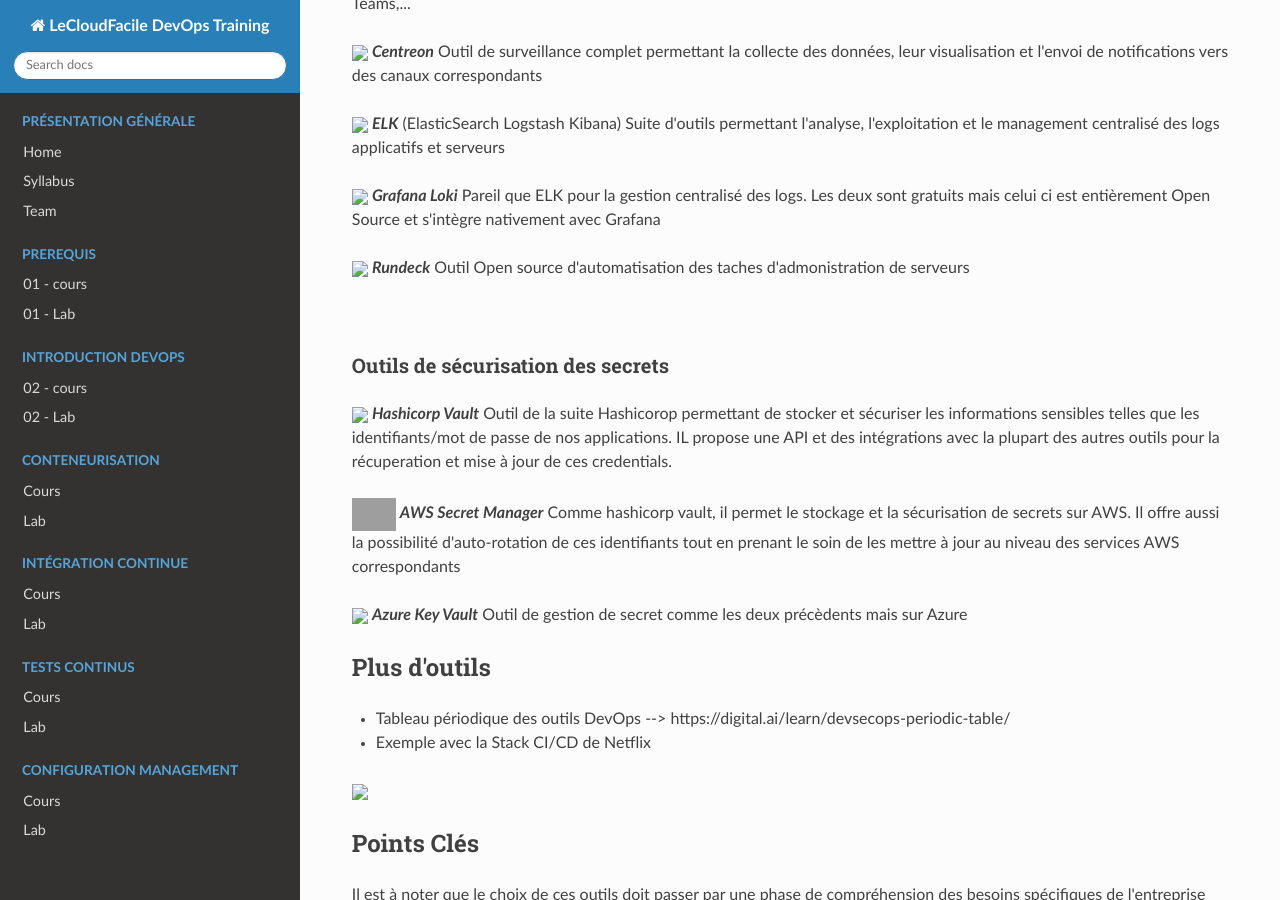
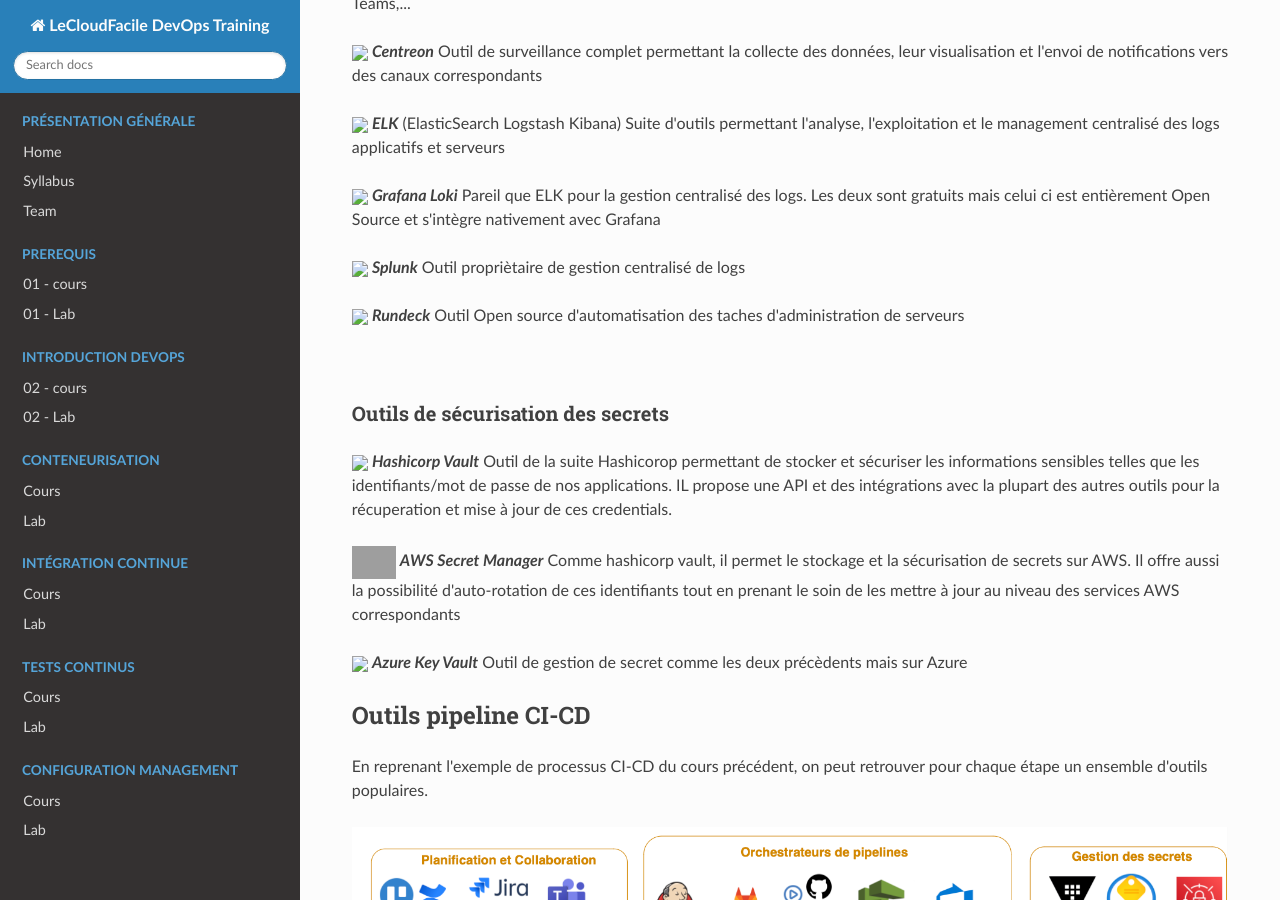
Before and after one commit to wingufactory/lecloudfacile-devops-training, an MkDocs documentation site: the page built from docs/02-intro-devops/05-panorama-outils-devops.md, in a window 1280 px wide and 900 px high, scrolled down 4211 px. Built offline with MkDocs 1.6.1, drawn with Linux system fonts in a browser that asks for light colours; nearby versions of some CDN libraries; grey boxes are pictures that could not be loaded.

Commit message:
[panorama outils devops] add tools

```diff
--- a/docs/02-intro-devops/05-panorama-outils-devops.md
+++ b/docs/02-intro-devops/05-panorama-outils-devops.md
@@ -134,9 +134,11 @@
 
 <img src="../img/logo-app/loki.png"  width="5%"/>  ***Grafana Loki*** Pareil que ELK pour la gestion centralisé des logs. Les deux sont gratuits mais celui ci est entièrement Open Source et s'intègre nativement avec Grafana
 
-<img src="../img/logo-app/rundeck.png"  width="5%"/>  ***Rundeck*** Outil Open source d'automatisation des taches d'admonistration de serveurs
+<img src="../img/logo-app/splunk.png"  width="5%"/>  ***Splunk*** Outil propriètaire de gestion centralisé de logs
 
-<br>
+<img src="../img/logo-app/rundeck.png"  width="5%"/>  ***Rundeck*** Outil Open source d'automatisation des taches d'administration de serveurs
+
+</br>
 
 ### Outils de sécurisation des secrets
 
@@ -145,6 +147,12 @@
 <img src="../img/logo-app/aws-secret-manager.png"  width="5%"/>  ***AWS Secret Manager*** Comme hashicorp vault, il permet le stockage et la sécurisation de secrets sur AWS. Il offre aussi la possibilité d'auto-rotation de ces identifiants tout en prenant le soin de les mettre à jour au niveau des services AWS correspondants
 
 <img src="../img/logo-app/azure-key-vault.png"  width="5%"/>  ***Azure Key Vault*** Outil de gestion de secret comme les deux précèdents mais sur Azure
+
+## Outils pipeline CI-CD
+
+En reprenant l'exemple de processus CI-CD du cours précédent, on peut retrouver pour chaque étape un ensemble d'outils populaires.
+
+![Outils CI-CD complet](../img/tools-CICD-complet.png)
 
 
 ## Plus d'outils
```
Also changed, not shown: docs/img/CICD-complet.png, docs/img/logo-app/splunk.png (added), docs/img/tools-CICD-complet.png (added), 3 other files.
